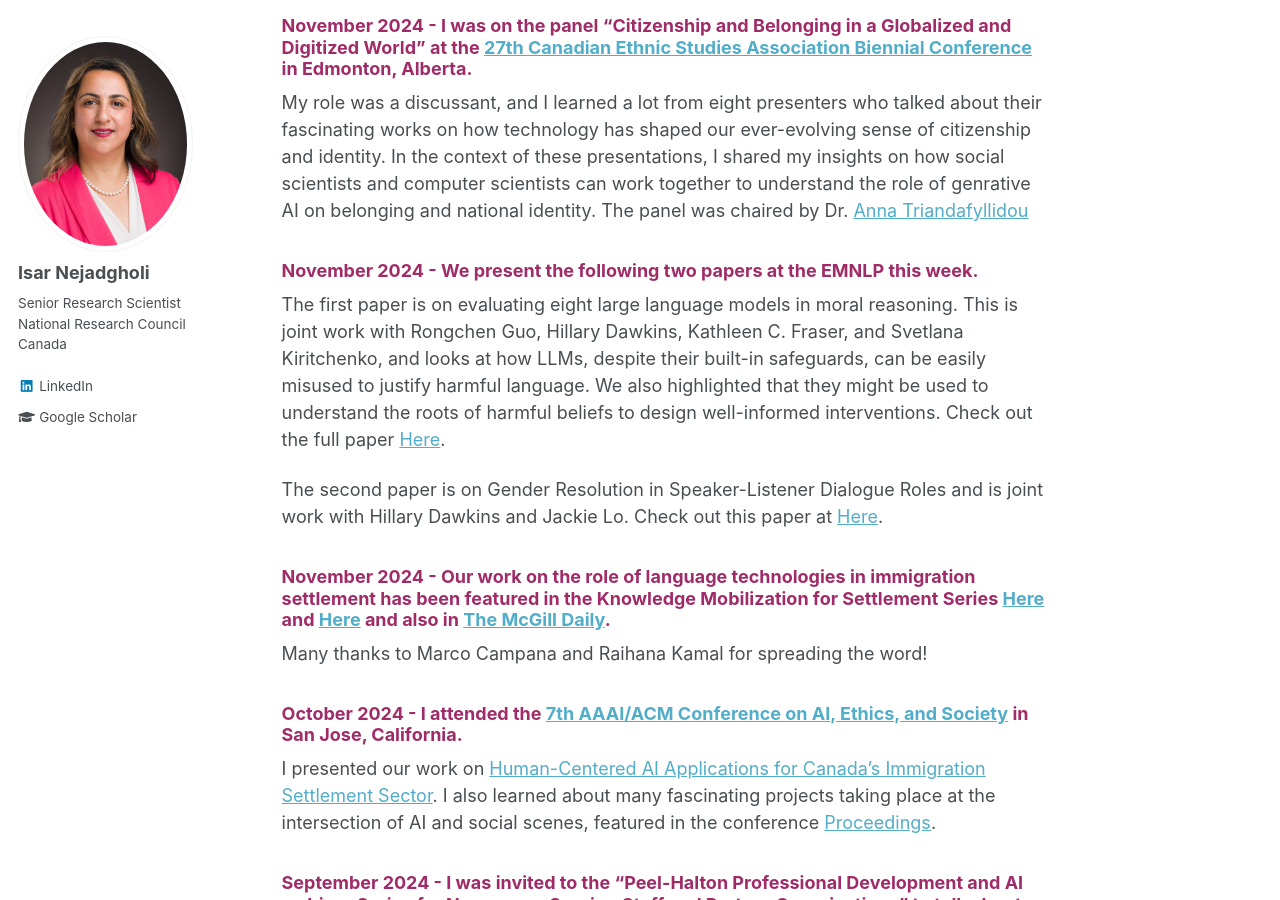
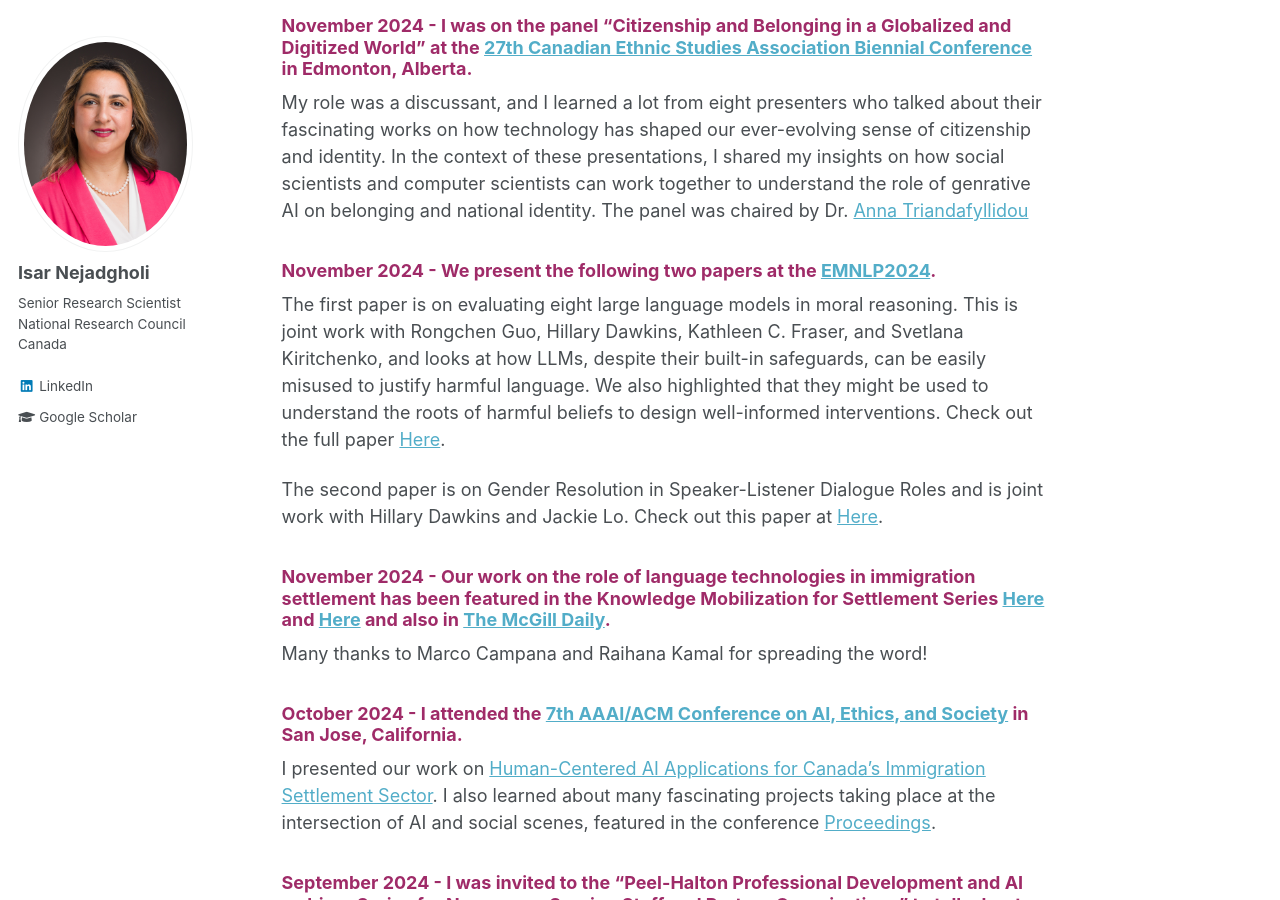
Before and after one commit to IsarNejad/IsarNejad.github.io, a Jekyll site: the page built from _pages/about.md, in a window 1280 px wide and 900 px high, scrolled down 588 px. Built offline with Jekyll 4.4.1, drawn with Linux system fonts in a browser that asks for light colours.

Commit message:
Update about.md

```diff
--- a/_pages/about.md
+++ b/_pages/about.md
@@ -18,7 +18,7 @@ I am a Senior Research Scientist at the [National Research Council Canada](https
 My role was a discussant, and I learned a lot from eight presenters who talked about their fascinating works on how technology has shaped our ever-evolving sense of citizenship and identity. In the context of these presentations, I shared my insights on how social scientists and computer scientists can work together to understand the role of genrative AI on belonging and national identity. The panel was chaired by Dr. [Anna Triandafyllidou](https://www.torontomu.ca/bridging-divides/people/directors/anna-triandafyllidou/)
 
 {: .amaranth-deep-purple}
-### November 2024 - We present the following two papers at the EMNLP this week.
+### November 2024 - We present the following two papers at the [EMNLP2024](https://2024.emnlp.org/).
 
 The first paper is on evaluating eight large language models in moral reasoning. This is joint work with Rongchen Guo, Hillary Dawkins, Kathleen C. Fraser, and Svetlana Kiritchenko, and looks at how LLMs, despite their built-in safeguards, can be easily misused to justify harmful language. We also highlighted that they might be used to understand the roots of harmful beliefs to design well-informed interventions. Check out the full paper [Here](https://lnkd.in/eNeN_J7u).
 
```
